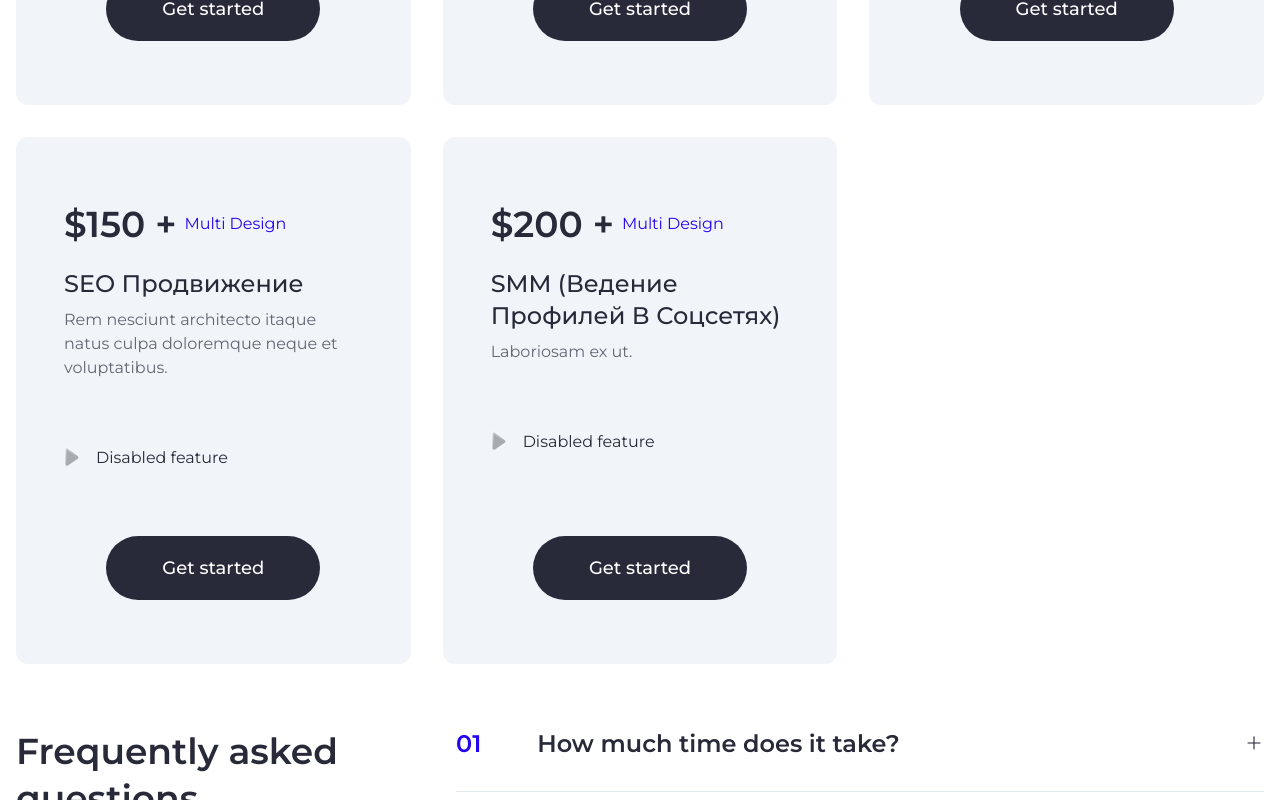
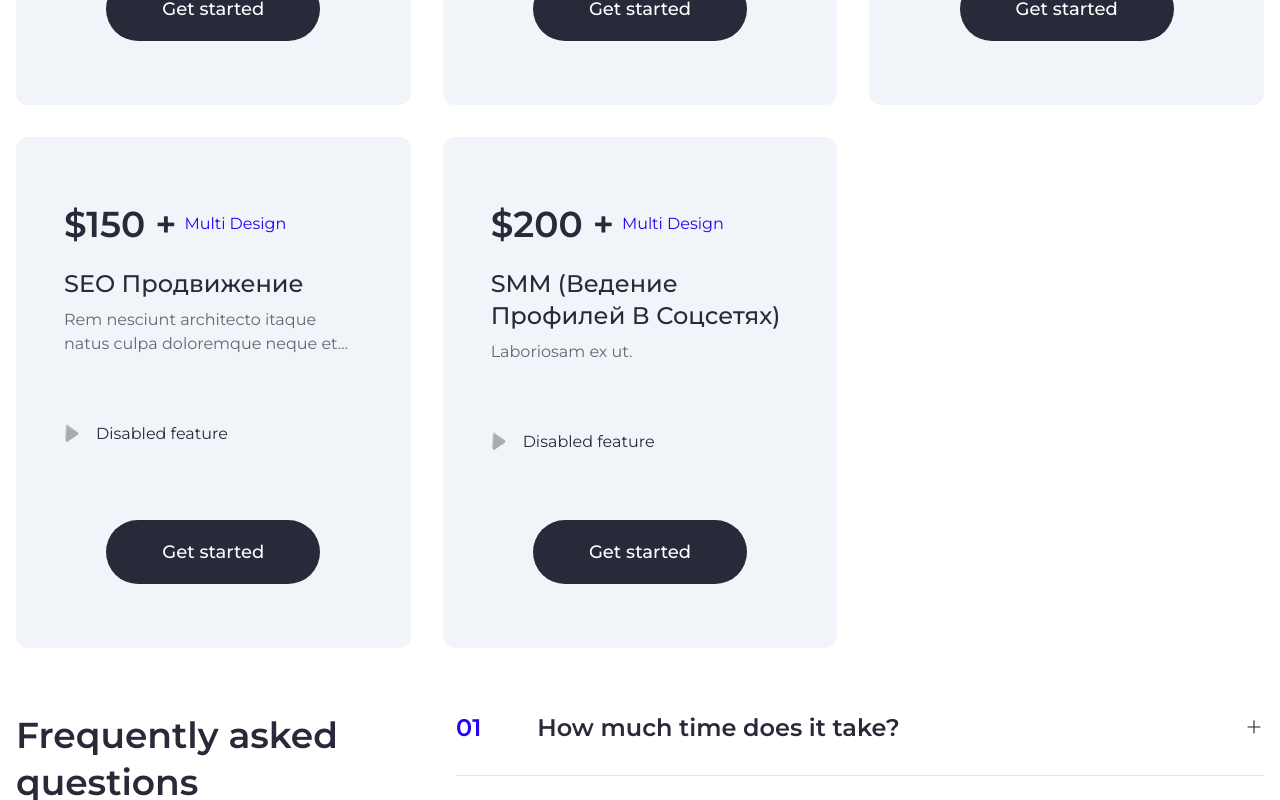
Before and after one commit to KirillUnited/digital-agency, a Next.js app: page /pricing in a window 1280 px wide. Shown: the part 1543-2343 px from the top of the page. Built offline with nearby package versions, Linux system fonts and the light colour scheme.

Commit message:
adjust pricing card

```diff
--- a/src/components/shared/Pricing/PricingCard.tsx
+++ b/src/components/shared/Pricing/PricingCard.tsx
@@ -21,10 +21,10 @@ const PricingCard = ({ price, title, description, variant, features }: PricingCa
                         { 'text-primary': variant === 'primary' }
                     )}>Multi Design</span>
                 </h3>
-                <h6 className="heading-6 font-medium capitalize text-2xl">
+                <h6 className="heading-6 font-medium capitalize text-2xl line-clamp-2">
                     {title}
                 </h6>
-                <p className={cn('text-foreground/70 mt-2',
+                <p className={cn('text-foreground/70 mt-2 line-clamp-2',
                     { 'text-white/70': variant === 'primary' }
                 )}>
                     {description}
```
